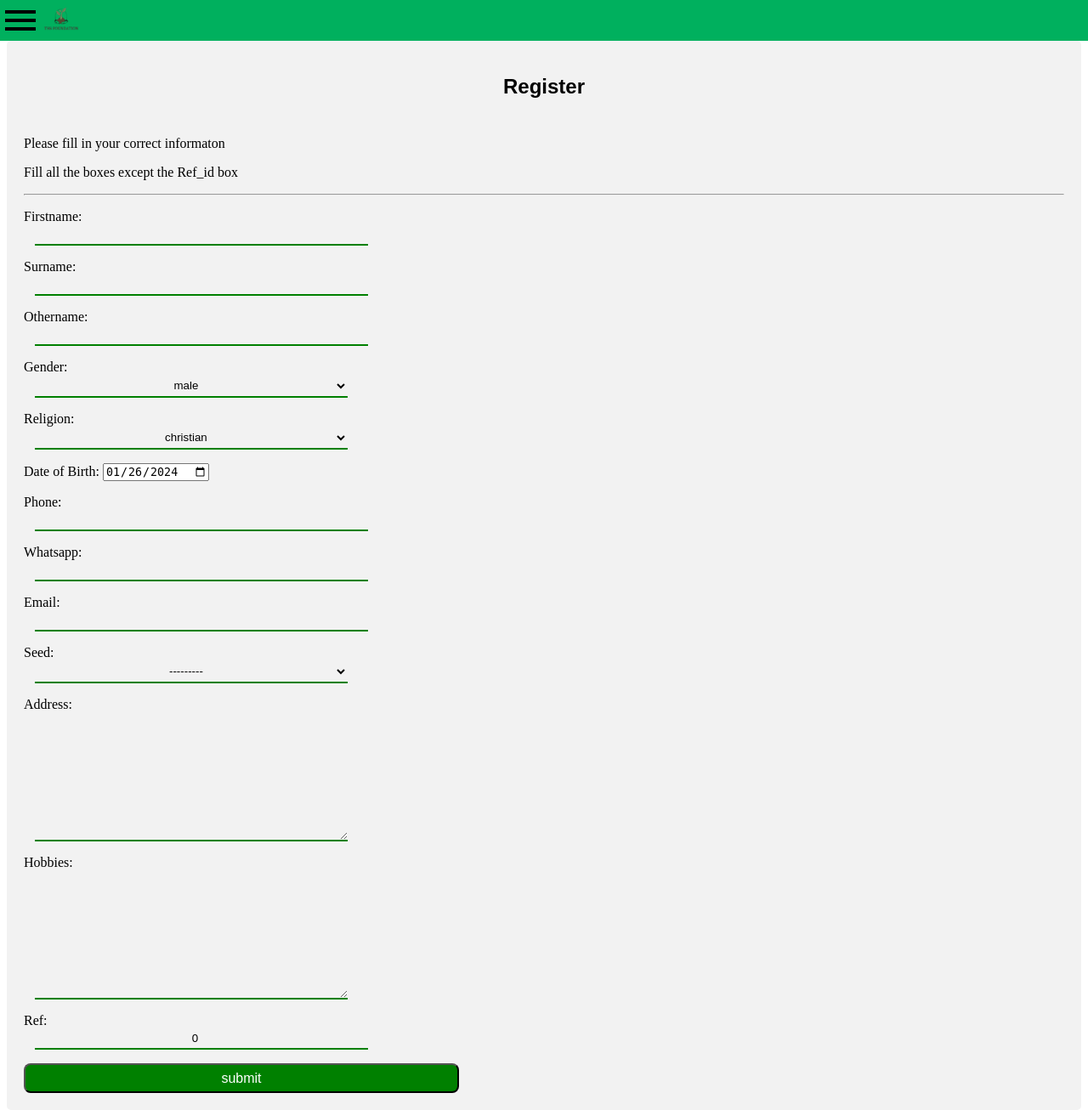
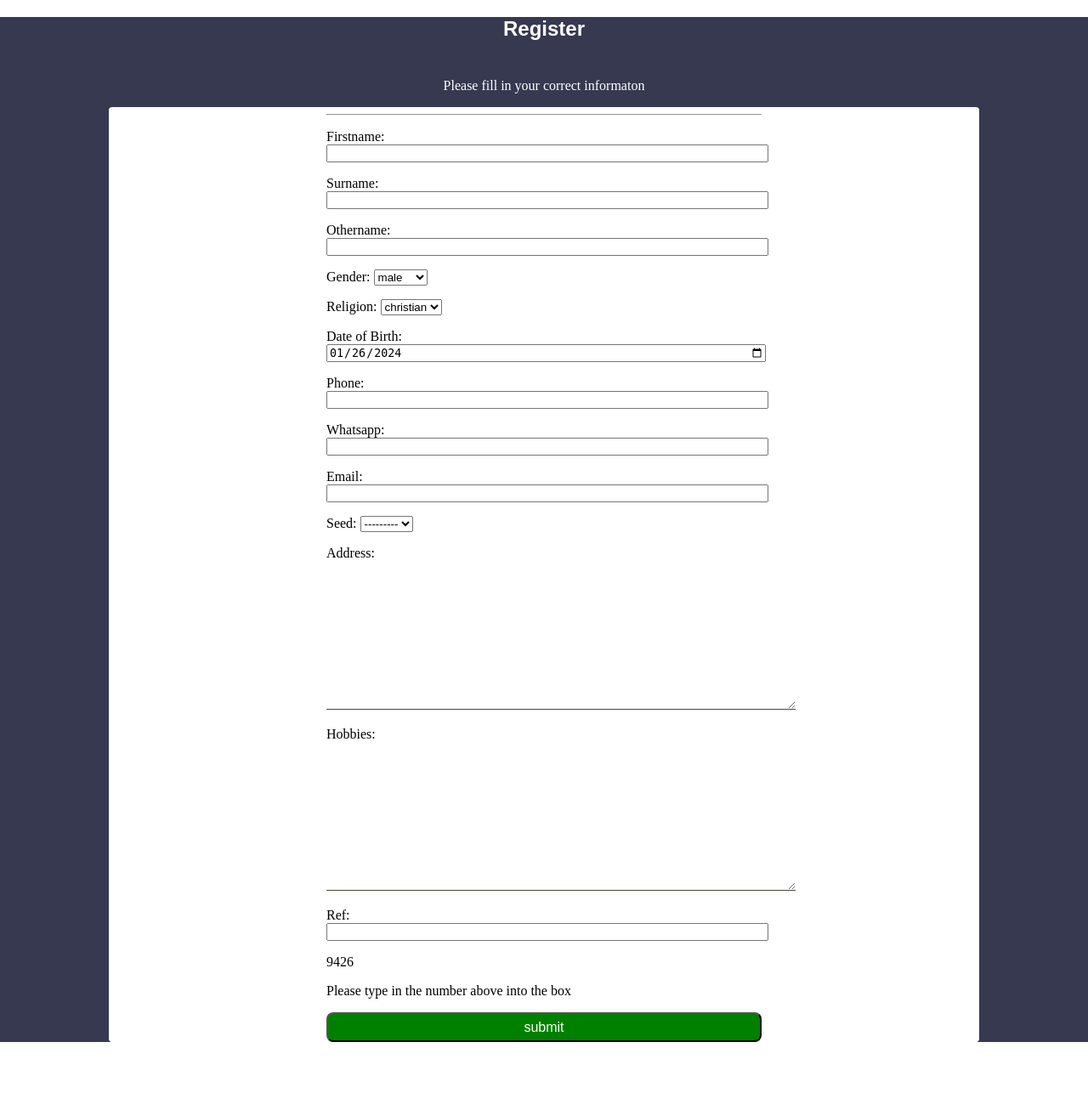
Before and after one commit to regent-x/thsfoundation, a Django app: page /signup in a window 1280 px wide. Shown: the whole page at 85% size. After the commit the page ends 1226 px from the top, so only its background shows below. Run offline with Django 5.2, Linux system fonts and the light colour scheme.

Commit message:
final push

```diff
--- a/website/models.py
+++ b/website/models.py
@@ -37,7 +37,7 @@ class Investor(models.Model):
     Seed = models.IntegerField(choices=Seeds)
     Address = models.TextField()
     Hobbies = models.TextField()
-    Ref = models.IntegerField(default=0000)
+    Ref = models.IntegerField(null=True)
 
     def __str__(self) -> str:
         return f"{self.Firstname} {self.Surname}"
--- a/website/static/css/index.css
+++ b/website/static/css/index.css
@@ -47,12 +47,7 @@ body {
   background-position: center center;
   filter: brightness(60%);
 }
-.appbar {
-  background-color: #00b05e ;
-  display: flex;
-  place-content: justify;
-  align-items: center;
-}
+
 .hero-content {
   position: relative;
   font-family: 'Montserrat', sans-serif;
@@ -105,39 +100,32 @@ button > a {
   color: white;
   display: inline-block;
 }
-.container {
-  border-radius: 5px;
-  background-color: #f2f2f2;
-  padding:20px;
-  margin: 0 0.5rem;
+
+.container{
+  background-color: #36394f;
 }
-
-input[type=text],
-input[type=email],
-input[type=number],
-input[type=date]
-input[type=tel],
-select, textarea{
-  text-align: center;
-  display: flex;
-  flex: 1;
-  width: 30%;
-  padding: 4px 12px;
-  border: none;
-  background-color: #f2f2f2;
-  border-bottom: 0.2em solid green;
-  transition: width 0.4s ease-in-out;
-  margin-left: 1em;
+.card {
+  display: grid;
+  place-items: center;
+  background-color: #fff;
+  margin: 0 10vw;
+  border-radius: 4px;
 }
-
-input[type=text]:focus,
-textarea:focus{
-  width: 60%;
-  border: none;
+.instruction, .register {
+  color: #fff;
+}
+input:not([type=radio]){
+  width: 100%;
+  resize: vertical;
 }
 
 textarea {
-  padding: 0;
+  width: 100%;
+  height:auto;
+  padding: 12px 20px;
+  border: none;
+  border-bottom: solid 1px #454f36;
+  resize:vertical;
 }
 
 input[type=submit]{
--- a/website/static/index.js
+++ b/website/static/index.js
@@ -1,9 +1,3 @@
-function generate4DigitNumber() {
-    // Generate the random number
-    const randomNumber = Math.floor(Math.random() * 9000) + 1000;
-
-    // Ensure 4-digit string with leading zeros
-
-    let numbafield = document.getElementById("numberField")
-    numbafield.value = randomNumber
-}
+const randomNumber = Math.floor(Math.random() * 9000) + 1000;
+div = document.getElementById('Ref_id')
+div.insertAdjacentText("beforebegin", randomNumber)
--- a/website/templates/base.html
+++ b/website/templates/base.html
@@ -8,13 +8,6 @@
         <link href="{% static 'favicon.ico' %}" rel="icon" >
     </head>
     <body>
-        <div class="appbar">
-            <svg xmlns="http://www.w3.org/2000/svg" viewBox="0 0 24 24" width="48" height="48" fill="black">
-                <path d="M0 0h24v24H0z" fill="none"/>
-                <path d="M3 18h18v-2H3v2zm0-5h18v-2H3v2zm0-7v2h18V6H3z"/>
-            </svg>
-            <img class="right" src="{% static 'favicon.ico' %}">
-        </div>
         {% block content %}{% endblock %}
         <script src="{% static 'index.js' %}"></script>
     </body>
--- a/website/templates/signup.html
+++ b/website/templates/signup.html
@@ -2,17 +2,19 @@
 {% block title %}Signup{% endblock %}
 
 {% block content %}
-<main class=container>
-    <form method=post onfocus="generate4DigitNumber()">
-        <div class=seperator>
+<main class="container">
     <h2 class=register> Register </h2>
-            <p>Please fill in your correct informaton</p>
-            <p>Fill all the boxes except the Ref_id box</p>
-        </div>
+    <p class="instruction"style="text-align: center;">Please fill in your correct informaton</p>
+    <div class="card">
+        <form method=post>
             <hr>
             {{ form.as_p }}
             {% csrf_token%}
+            <div id="Ref_id">
+                <p>Please type in the number above into the box</p>
+            </div>
             <input type="submit" Value="submit">
         </form>
+    </div>
 </main>
 {% endblock %}
--- a/website/tests.py
+++ b/website/tests.py
@@ -1,5 +1,6 @@
 from django.test import SimpleTestCase
-from django.urls import reverse
+
+
 
 # Create your tests here.
 class TestHomePage(SimpleTestCase):
--- a/website/views.py
+++ b/website/views.py
@@ -1,10 +1,8 @@
 from django.shortcuts import render, redirect
+from .models import Investor
 from .forms import InvestorForm
-
-import magic
+from django.core.mail import EmailMessage
 import os
-
-from django.core.mail import EmailMessage
 
 
 # Create your views here.
@@ -17,7 +15,6 @@ def signup(request):
         form = InvestorForm(request.POST)
         if form.is_valid():
             request.session['name']= form.cleaned_data['Firstname']
-            request.session['ref'] = form.cleaned_data['Ref']
             request.session['email'] = form.cleaned_data['Email']
             form.save()
             return redirect("/welcome")
@@ -27,20 +24,23 @@ def signup(request):
 
 
 def welcome(request):
-    path_to_file = "../Account_number.jpg"
+    investor = Investor.objects.get(request.session["name"])
+    for base, dir, file in os.walk('.'):
+        if file == 'Account_number.jpg':
+            with open( file, 'rb') as file:
+                 file_content = file.read()
 
-    with open( path_to_file , 'rb') as file:
-        file_content = file.read()
+            Subject = 'Registration succesful.'
 
-    mime_type = magic.from_buffer(file_content, mime=True)
+            msg = f"""Dear {request.session.get('name')}
+             welcome to the THS Family. We are glad to have you among us.
+             To complete the investment process, Send your seed money to the account number in the image attachment sent to you. below then you message our customer service on whatsapp with your reciept
+             and your ref number {investor.Id}"""
 
-    Subject = 'Registration succesful.'
-
-    email = EmailMessage(Subject, msg,  "theholyseed07@gmail.com", [f"{request.session['email']}"])
-    email.attach(path_to_file, file_content, mime_type)
-    msg = f"""Dear {request.session['name']}, welcome to the THS Family,
-     We are glad to have you among us. To complete the investment process, Send your seed money to the account
-     below then you message our customer serviceon whatsapp with your reciept
-     and your ref number {request.session['ref']}. """
-
-    return render(request, 'welcome.html')
+            email = EmailMessage(Subject, msg,  "theholyseed07@gmail.com", [f"{request.session.get('email')}"])
+            email.attach(file, file_content, "image/png")
+            email.send()
+            return render(request, 'welcome.html')
+        else:
+            continue
+            HttpResponse()
```
Also changed, not shown: website/static/js/index.js (+9 -0 lines), website/templates/welcome.html (+4 -4 lines), db.sqlite3, website/Account_number .jpg (deleted). Lines whose indentation alone changed are shown as unchanged.
